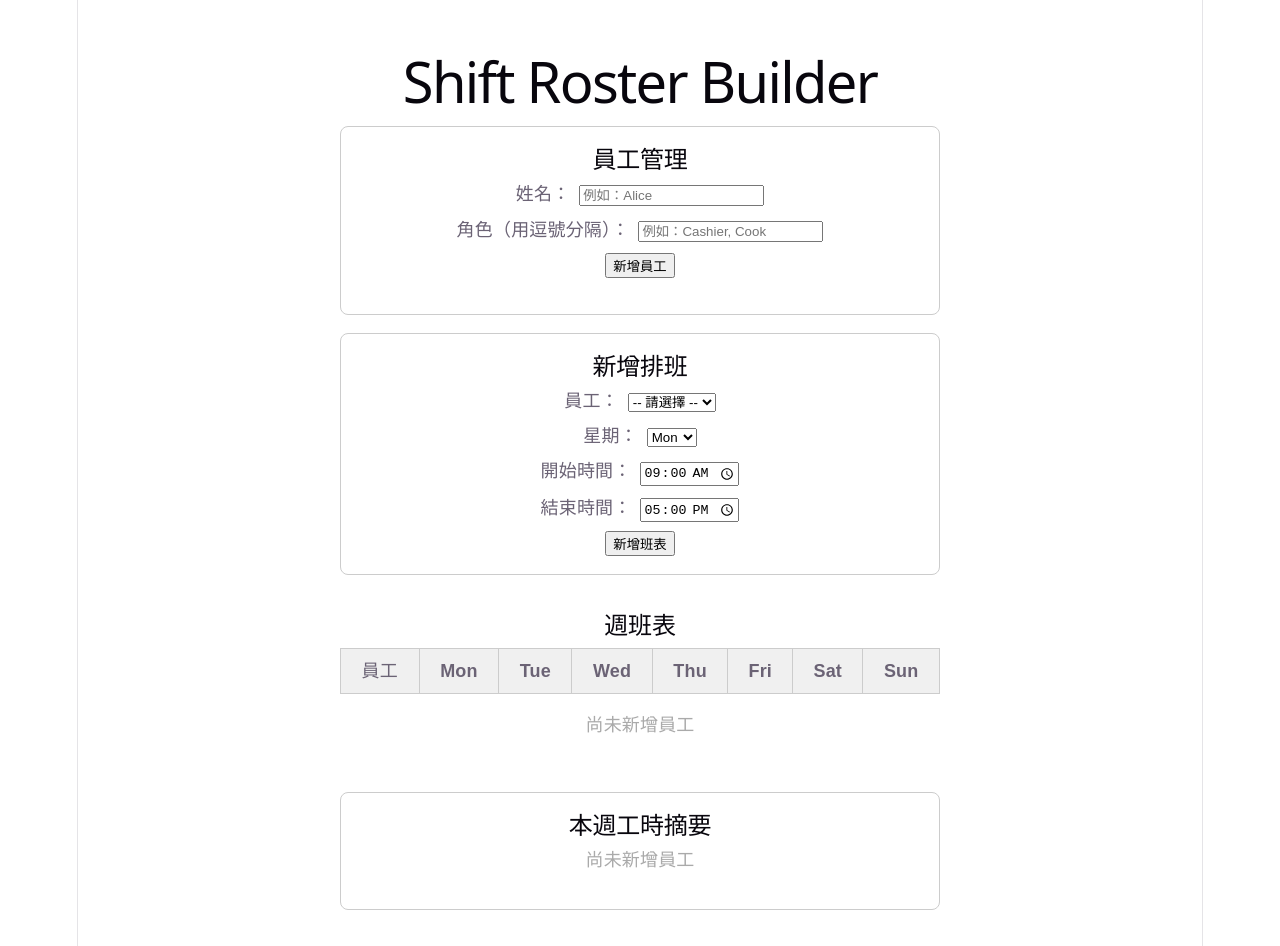
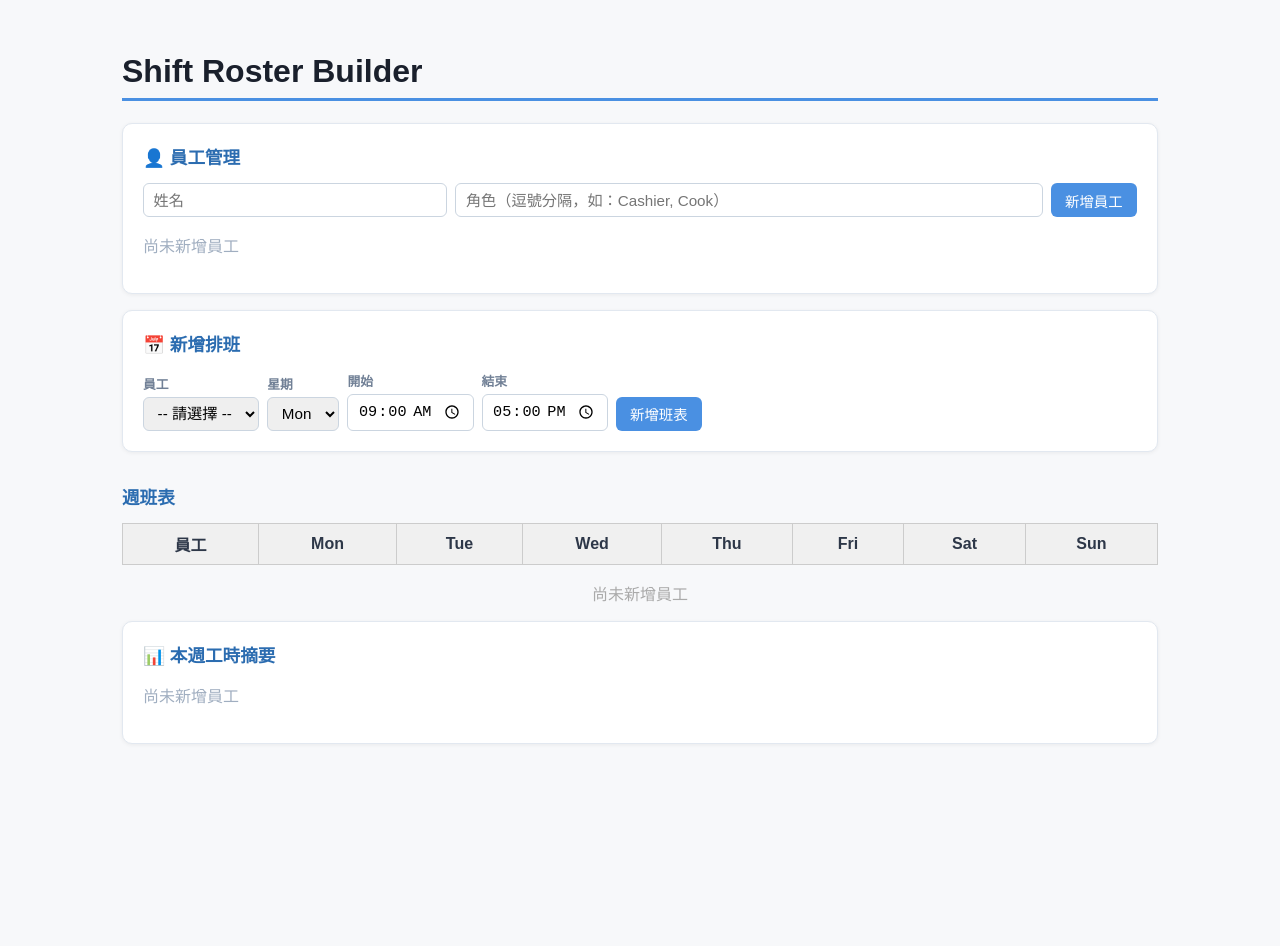
Before and after one commit to wernerchn/shift-roster-builder, a React (Vite) app: page / in a window 1280 px wide. After the commit the page ends 800 px from the top, so only its background shows below. Built offline with nearby package versions, Linux system fonts and the light colour scheme.

Commit message:
style: improve UI with card layout and consistent styling

```diff
--- a/src/components/EmployeePanel.jsx
+++ b/src/components/EmployeePanel.jsx
@@ -32,47 +32,22 @@ function EmployeePanel({ employees, onAdd, onEdit, onDelete }) {
   };
 
   return (
-    <div style={{ padding: '1rem', border: '1px solid #ccc', borderRadius: '8px' }}>
-      <h2>員工管理</h2>
-
-      <form onSubmit={handleSubmit} style={{ marginBottom: '1rem' }}>
-        <div>
-          <label>姓名：</label>
-          <input
-            value={name}
-            onChange={e => setName(e.target.value)}
-            placeholder="例如：Alice"
-            style={{ marginLeft: '0.5rem' }}
-          />
-        </div>
-        <div style={{ marginTop: '0.5rem' }}>
-          <label>角色（用逗號分隔）：</label>
-          <input
-            value={roles}
-            onChange={e => setRoles(e.target.value)}
-            placeholder="例如：Cashier, Cook"
-            style={{ marginLeft: '0.5rem' }}
-          />
-        </div>
-        <div style={{ marginTop: '0.5rem' }}>
-          <button type="submit">{editingId !== null ? '儲存修改' : '新增員工'}</button>
-          {editingId !== null && (
-            <button type="button" onClick={handleCancel} style={{ marginLeft: '0.5rem' }}>
-              取消
-            </button>
-          )}
-        </div>
+    <div style={cardStyle}>
+      <h2>👤 員工管理</h2>
+      <form onSubmit={handleSubmit} style={{ display: 'flex', gap: '0.5rem', flexWrap: 'wrap', marginBottom: '1rem' }}>
+        <input value={name} onChange={e => setName(e.target.value)} placeholder="姓名" style={{ flex: '1', minWidth: '120px' }} />
+        <input value={roles} onChange={e => setRoles(e.target.value)} placeholder="角色（逗號分隔，如：Cashier, Cook）" style={{ flex: '2', minWidth: '200px' }} />
+        <button type="submit" className="btn-primary">{editingId !== null ? '儲存' : '新增員工'}</button>
+        {editingId !== null && <button type="button" className="btn-secondary" onClick={handleCancel}>取消</button>}
       </form>
 
-      <ul style={{ listStyle: 'none', padding: 0 }}>
+      {employees.length === 0 && <p style={{ color: '#a0aec0' }}>尚未新增員工</p>}
+      <ul style={{ listStyle: 'none', padding: 0, margin: 0 }}>
         {employees.map(emp => (
-          <li key={emp.id} style={{ marginBottom: '0.5rem', padding: '0.5rem', background: '#f5f5f5', borderRadius: '4px' }}>
-            <strong>{emp.name}</strong>
-            <span style={{ marginLeft: '0.5rem', color: '#666' }}>
-              [{emp.roles.join(', ')}]
-            </span>
-            <button onClick={() => handleEditClick(emp)} style={{ marginLeft: '1rem' }}>編輯</button>
-            <button onClick={() => onDelete(emp.id)} style={{ marginLeft: '0.5rem', color: 'red' }}>刪除</button>
+          <li key={emp.id} style={{ display: 'flex', alignItems: 'center', gap: '0.5rem', padding: '0.5rem 0', borderBottom: '1px solid #edf2f7' }}>
+            <span style={{ flex: 1 }}><strong>{emp.name}</strong> <span style={{ color: '#718096', fontSize: '0.85rem' }}>[{emp.roles.join(', ')}]</span></span>
+            <button className="btn-secondary" onClick={() => handleEditClick(emp)}>編輯</button>
+            <button className="btn-danger" onClick={() => onDelete(emp.id)}>刪除</button>
           </li>
         ))}
       </ul>
@@ -80,4 +55,6 @@ function EmployeePanel({ employees, onAdd, onEdit, onDelete }) {
   );
 }
 
+const cardStyle = { background: 'white', border: '1px solid #e2e8f0', borderRadius: '10px', padding: '1.25rem', marginBottom: '1rem', boxShadow: '0 1px 4px rgba(0,0,0,0.06)' };
+
 export default EmployeePanel;
--- a/src/components/ShiftForm.jsx
+++ b/src/components/ShiftForm.jsx
@@ -12,24 +12,9 @@ function ShiftForm({ employees, onAddShift }) {
   const handleSubmit = (e) => {
     e.preventDefault();
     setError('');
-
-    if (!employeeId) {
-      setError('請選擇員工');
-      return;
-    }
-    if (startTime >= endTime) {
-      setError('開始時間必須早於結束時間');
-      return;
-    }
-
-    onAddShift({
-      id: Date.now(),
-      employeeId: Number(employeeId),
-      day,
-      startTime,
-      endTime,
-    });
-
+    if (!employeeId) { setError('請選擇員工'); return; }
+    if (startTime >= endTime) { setError('開始時間必須早於結束時間'); return; }
+    onAddShift({ id: Date.now(), employeeId: Number(employeeId), day, startTime, endTime });
     setEmployeeId('');
     setDay('Mon');
     setStartTime('09:00');
@@ -37,64 +22,39 @@ function ShiftForm({ employees, onAddShift }) {
   };
 
   return (
-    <div style={{ padding: '1rem', border: '1px solid #ccc', borderRadius: '8px', marginTop: '1rem' }}>
-      <h2>新增排班</h2>
-      <form onSubmit={handleSubmit}>
-        <div>
-          <label>員工：</label>
-          <select
-            value={employeeId}
-            onChange={e => setEmployeeId(e.target.value)}
-            style={{ marginLeft: '0.5rem' }}
-          >
+    <div style={cardStyle}>
+      <h2>📅 新增排班</h2>
+      <form onSubmit={handleSubmit} style={{ display: 'flex', gap: '0.5rem', flexWrap: 'wrap', alignItems: 'flex-end' }}>
+        <div style={fieldStyle}>
+          <label style={labelStyle}>員工</label>
+          <select value={employeeId} onChange={e => setEmployeeId(e.target.value)}>
             <option value="">-- 請選擇 --</option>
-            {employees.map(emp => (
-              <option key={emp.id} value={emp.id}>{emp.name}</option>
-            ))}
+            {employees.map(emp => <option key={emp.id} value={emp.id}>{emp.name}</option>)}
           </select>
         </div>
-
-        <div style={{ marginTop: '0.5rem' }}>
-          <label>星期：</label>
-          <select
-            value={day}
-            onChange={e => setDay(e.target.value)}
-            style={{ marginLeft: '0.5rem' }}
-          >
-            {DAYS.map(d => (
-              <option key={d} value={d}>{d}</option>
-            ))}
+        <div style={fieldStyle}>
+          <label style={labelStyle}>星期</label>
+          <select value={day} onChange={e => setDay(e.target.value)}>
+            {DAYS.map(d => <option key={d} value={d}>{d}</option>)}
           </select>
         </div>
-
-        <div style={{ marginTop: '0.5rem' }}>
-          <label>開始時間：</label>
-          <input
-            type="time"
-            value={startTime}
-            onChange={e => setStartTime(e.target.value)}
-            style={{ marginLeft: '0.5rem' }}
-          />
+        <div style={fieldStyle}>
+          <label style={labelStyle}>開始</label>
+          <input type="time" value={startTime} onChange={e => setStartTime(e.target.value)} />
         </div>
-
-        <div style={{ marginTop: '0.5rem' }}>
-          <label>結束時間：</label>
-          <input
-            type="time"
-            value={endTime}
-            onChange={e => setEndTime(e.target.value)}
-            style={{ marginLeft: '0.5rem' }}
-          />
+        <div style={fieldStyle}>
+          <label style={labelStyle}>結束</label>
+          <input type="time" value={endTime} onChange={e => setEndTime(e.target.value)} />
         </div>
-
-        {error && (
-          <p style={{ color: 'red', marginTop: '0.5rem' }}>{error}</p>
-        )}
-
-        <button type="submit" style={{ marginTop: '0.5rem' }}>新增班表</button>
+        <button type="submit" className="btn-primary" style={{ alignSelf: 'flex-end' }}>新增班表</button>
       </form>
+      {error && <p style={{ color: '#e53e3e', marginTop: '0.5rem', fontSize: '0.9rem' }}>⚠️ {error}</p>}
     </div>
   );
 }
 
+const cardStyle = { background: 'white', border: '1px solid #e2e8f0', borderRadius: '10px', padding: '1.25rem', marginBottom: '1rem', boxShadow: '0 1px 4px rgba(0,0,0,0.06)' };
+const fieldStyle = { display: 'flex', flexDirection: 'column', gap: '0.25rem' };
+const labelStyle = { fontSize: '0.8rem', color: '#718096', fontWeight: '600' };
+
 export default ShiftForm;
--- a/src/components/SummaryPanel.jsx
+++ b/src/components/SummaryPanel.jsx
@@ -2,40 +2,39 @@ import { getEmployeeConflicts, calcTotalHours } from '../utils/conflictUtils';
 
 function SummaryPanel({ employees, shifts }) {
   return (
-    <div style={{ marginTop: '2rem', padding: '1rem', border: '1px solid #ccc', borderRadius: '8px' }}>
-      <h2>本週工時摘要</h2>
-      {employees.length === 0 && (
-        <p style={{ color: '#aaa' }}>尚未新增員工</p>
-      )}
-      <ul style={{ listStyle: 'none', padding: 0 }}>
+    <div style={cardStyle}>
+      <h2>📊 本週工時摘要</h2>
+      {employees.length === 0 && <p style={{ color: '#a0aec0' }}>尚未新增員工</p>}
+      <div style={{ display: 'flex', flexWrap: 'wrap', gap: '0.75rem' }}>
         {employees.map(emp => {
           const { hasAnyConflict, consecutiveConflict, overlapShiftIds } = getEmployeeConflicts(emp.id, shifts);
           const totalHours = calcTotalHours(emp.id, shifts);
           return (
-            <li key={emp.id} style={{
-              padding: '0.5rem',
-              marginBottom: '0.5rem',
-              borderRadius: '4px',
-              background: hasAnyConflict ? '#fff0f0' : '#f0fff0',
-              border: `1px solid ${hasAnyConflict ? '#ffaaaa' : '#aaffaa'}`,
+            <div key={emp.id} style={{
+              padding: '0.75rem 1rem',
+              borderRadius: '8px',
+              border: `1px solid ${hasAnyConflict ? '#feb2b2' : '#9ae6b4'}`,
+              background: hasAnyConflict ? '#fff5f5' : '#f0fff4',
+              minWidth: '180px',
             }}>
-              <strong>{emp.name}</strong>
-              <span style={{ marginLeft: '1rem' }}>總工時：{totalHours} 小時</span>
-              {hasAnyConflict && (
-                <span style={{ marginLeft: '1rem', color: 'red', fontWeight: 'bold' }}>
+              <div style={{ fontWeight: 'bold', marginBottom: '0.25rem' }}>{emp.name}</div>
+              <div style={{ fontSize: '0.9rem', color: '#4a5568' }}>{totalHours} 小時</div>
+              {hasAnyConflict ? (
+                <div style={{ fontSize: '0.8rem', color: '#e53e3e', marginTop: '0.25rem' }}>
                   ⚠️{overlapShiftIds.size > 0 ? ' 時間重疊' : ''}
                   {consecutiveConflict ? ' 連續超過5天' : ''}
-                </span>
+                </div>
+              ) : (
+                <div style={{ fontSize: '0.8rem', color: '#38a169', marginTop: '0.25rem' }}>✓ 正常</div>
               )}
-              {!hasAnyConflict && (
-                <span style={{ marginLeft: '1rem', color: 'green' }}>✓ 正常</span>
-              )}
-            </li>
+            </div>
           );
         })}
-      </ul>
+      </div>
     </div>
   );
 }
 
+const cardStyle = { background: 'white', border: '1px solid #e2e8f0', borderRadius: '10px', padding: '1.25rem', marginBottom: '1rem', boxShadow: '0 1px 4px rgba(0,0,0,0.06)' };
+
 export default SummaryPanel;
--- a/src/index.css
+++ b/src/index.css
@@ -1,111 +1,35 @@
-:root {
-  --text: #6b6375;
-  --text-h: #08060d;
-  --bg: #fff;
-  --border: #e5e4e7;
-  --code-bg: #f4f3ec;
-  --accent: #aa3bff;
-  --accent-bg: rgba(170, 59, 255, 0.1);
-  --accent-border: rgba(170, 59, 255, 0.5);
-  --social-bg: rgba(244, 243, 236, 0.5);
-  --shadow:
-    rgba(0, 0, 0, 0.1) 0 10px 15px -3px, rgba(0, 0, 0, 0.05) 0 4px 6px -2px;
-
-  --sans: system-ui, 'Segoe UI', Roboto, sans-serif;
-  --heading: system-ui, 'Segoe UI', Roboto, sans-serif;
-  --mono: ui-monospace, Consolas, monospace;
-
-  font: 18px/145% var(--sans);
-  letter-spacing: 0.18px;
-  color-scheme: light dark;
-  color: var(--text);
-  background: var(--bg);
-  font-synthesis: none;
-  text-rendering: optimizeLegibility;
-  -webkit-font-smoothing: antialiased;
-  -moz-osx-font-smoothing: grayscale;
-
-  @media (max-width: 1024px) {
-    font-size: 16px;
-  }
-}
-
-@media (prefers-color-scheme: dark) {
-  :root {
-    --text: #9ca3af;
-    --text-h: #f3f4f6;
-    --bg: #16171d;
-    --border: #2e303a;
-    --code-bg: #1f2028;
-    --accent: #c084fc;
-    --accent-bg: rgba(192, 132, 252, 0.15);
-    --accent-border: rgba(192, 132, 252, 0.5);
-    --social-bg: rgba(47, 48, 58, 0.5);
-    --shadow:
-      rgba(0, 0, 0, 0.4) 0 10px 15px -3px, rgba(0, 0, 0, 0.25) 0 4px 6px -2px;
-  }
-
-  #social .button-icon {
-    filter: invert(1) brightness(2);
-  }
-}
+*, *::before, *::after { box-sizing: border-box; }
 
 body {
   margin: 0;
+  font-family: -apple-system, BlinkMacSystemFont, 'Segoe UI', sans-serif;
+  background: #f7f8fa;
+  color: #2d3748;
 }
 
-#root {
-  width: 1126px;
-  max-width: 100%;
-  margin: 0 auto;
-  text-align: center;
-  border-inline: 1px solid var(--border);
-  min-height: 100svh;
-  display: flex;
-  flex-direction: column;
-  box-sizing: border-box;
+h1 { color: #1a202c; border-bottom: 3px solid #4a90e2; padding-bottom: 0.5rem; }
+h2 { color: #2b6cb0; font-size: 1.1rem; margin-top: 0; }
+
+input, select {
+  padding: 0.4rem 0.6rem;
+  border: 1px solid #cbd5e0;
+  border-radius: 6px;
+  font-size: 0.95rem;
+  outline: none;
+  transition: border-color 0.2s;
 }
+input:focus, select:focus { border-color: #4a90e2; }
 
-h1,
-h2 {
-  font-family: var(--heading);
-  font-weight: 500;
-  color: var(--text-h);
+button {
+  padding: 0.4rem 0.9rem;
+  border: none;
+  border-radius: 6px;
+  cursor: pointer;
+  font-size: 0.9rem;
+  transition: opacity 0.15s;
 }
+button:hover { opacity: 0.85; }
 
-h1 {
-  font-size: 56px;
-  letter-spacing: -1.68px;
-  margin: 32px 0;
-  @media (max-width: 1024px) {
-    font-size: 36px;
-    margin: 20px 0;
-  }
-}
-h2 {
-  font-size: 24px;
-  line-height: 118%;
-  letter-spacing: -0.24px;
-  margin: 0 0 8px;
-  @media (max-width: 1024px) {
-    font-size: 20px;
-  }
-}
-p {
-  margin: 0;
-}
-
-code,
-.counter {
-  font-family: var(--mono);
-  display: inline-flex;
-  border-radius: 4px;
-  color: var(--text-h);
-}
-
-code {
-  font-size: 15px;
-  line-height: 135%;
-  padding: 4px 8px;
-  background: var(--code-bg);
-}
+.btn-primary { background: #4a90e2; color: white; }
+.btn-danger  { background: #e53e3e; color: white; }
+.btn-secondary { background: #e2e8f0; color: #4a5568; }
```
